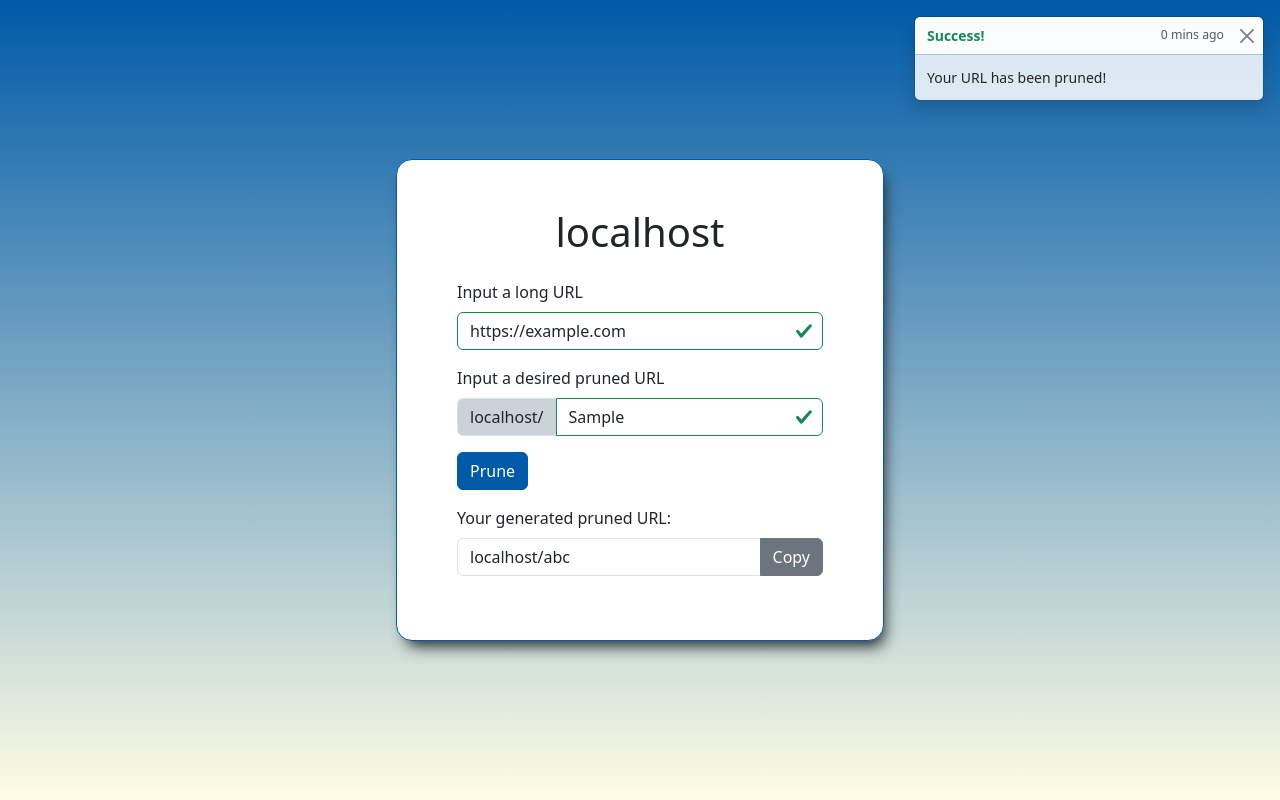
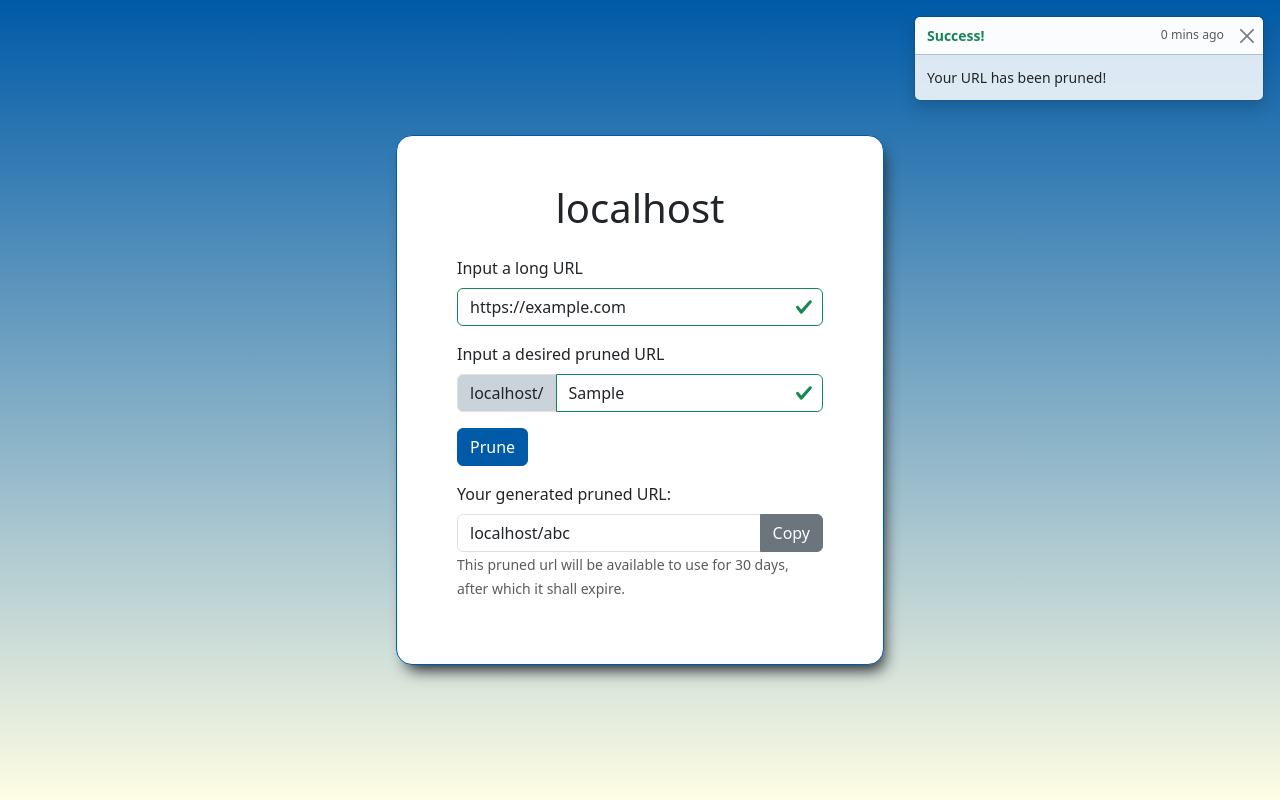
Before and after one commit to callumjgill/pruneurl, a React (Create React App) app in the folder frontend/: page / in a window 1280 px wide. Both pictures are taken after typing "https://example.com", "Sample" into the empty fields and a click on the button "Prune". Built offline with nearby package versions, Linux system fonts and the light colour scheme.

Commit message:
Add pruned url information text to PruneUrlForm

```diff
--- a/frontend/src/components/PruneUrlForm.tsx
+++ b/frontend/src/components/PruneUrlForm.tsx
@@ -70,9 +70,17 @@ const PruneUrlForm = () => {
           <FormRow controlId={`${domain}-PrunedUrl`}>
             <Form.Label>Your generated pruned URL:</Form.Label>
             <InputGroup>
-              <Form.Control readOnly value={dummyPrunedUrl} />
+              <Form.Control
+                readOnly
+                value={dummyPrunedUrl}
+                aria-describedby="generatedUrlBlock"
+              />
               <CopyToClipboardButton text={dummyPrunedUrl} />
             </InputGroup>
+            <Form.Text id="generatedUrlBlock" muted>
+              This pruned url will be available to use for 30 days, after which
+              it shall expire.
+            </Form.Text>
           </FormRow>
         )}
       </Form>
```
